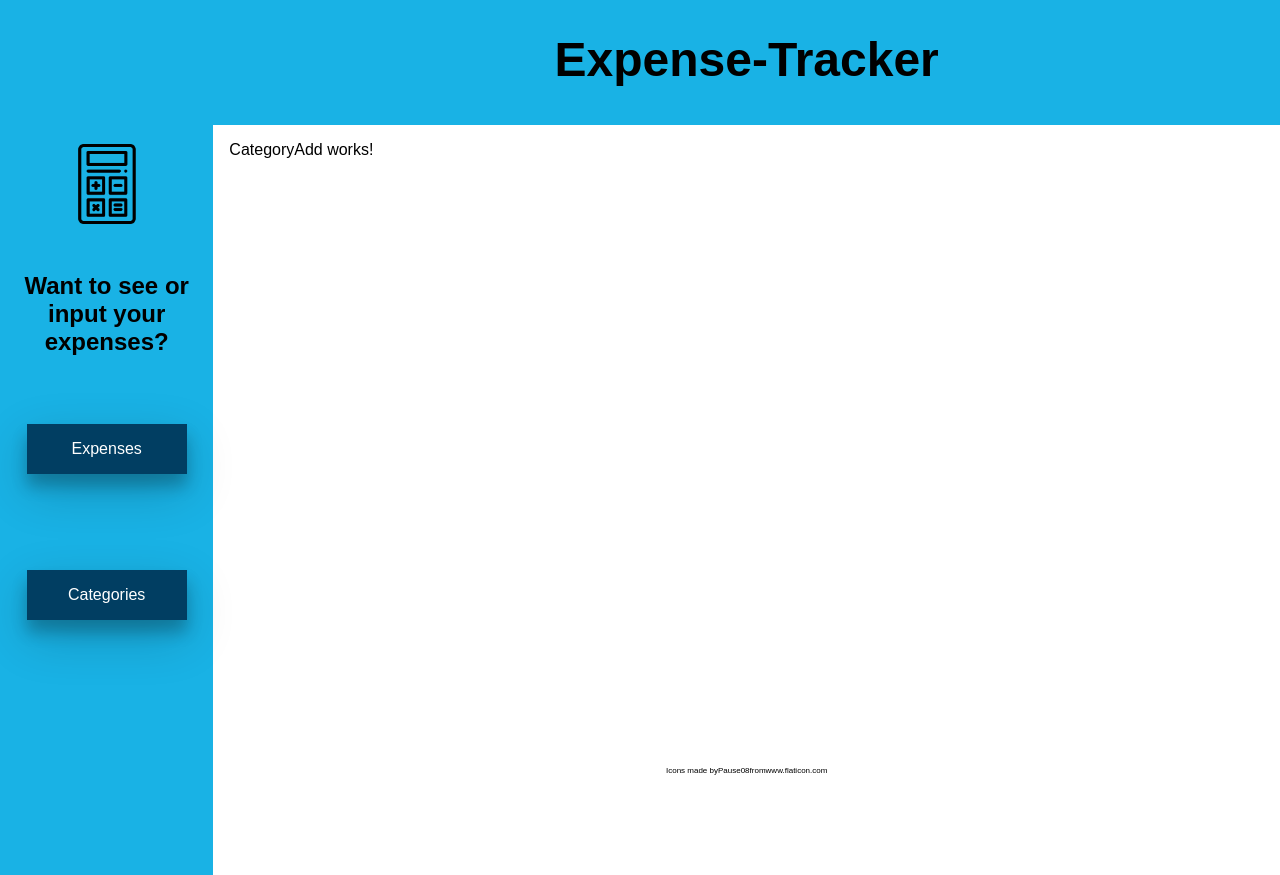
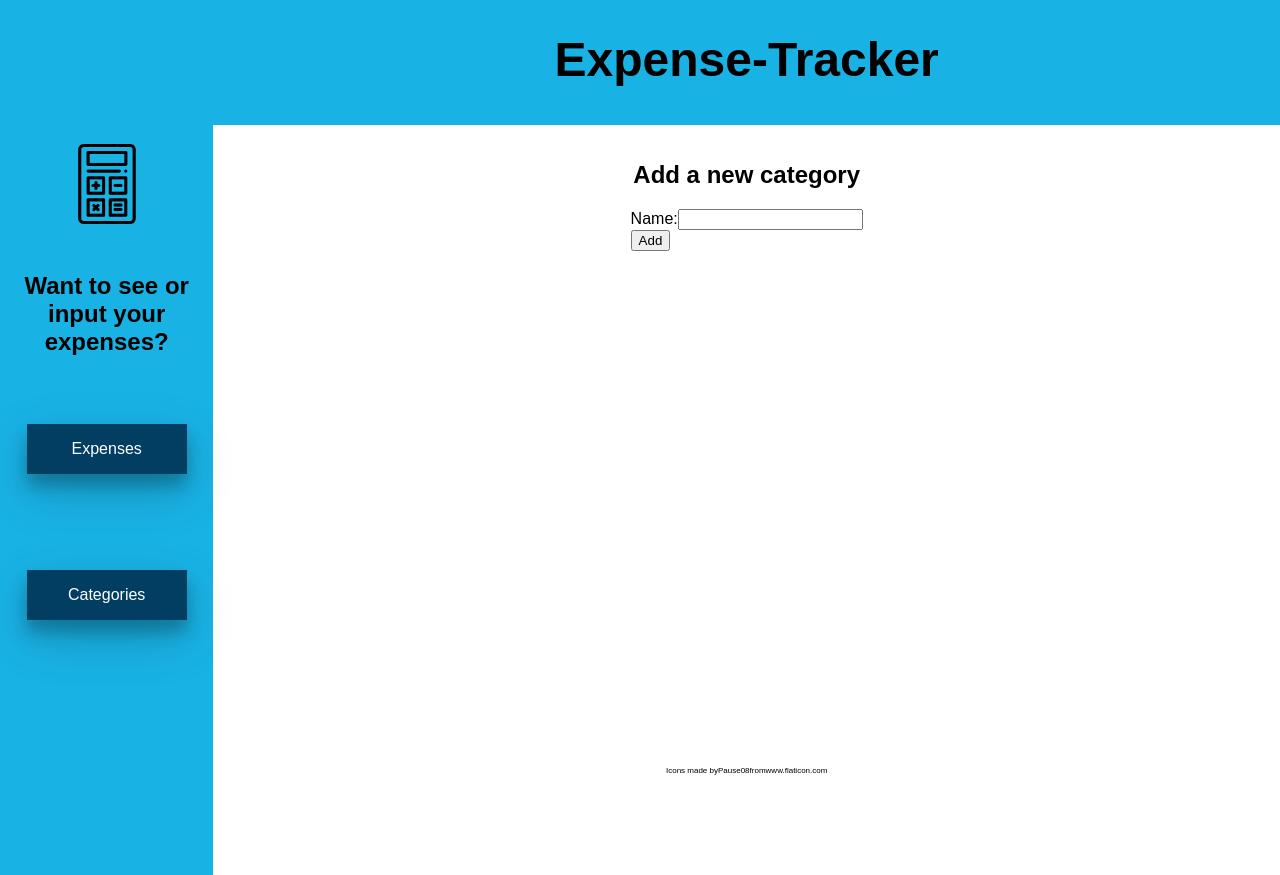
Before and after one commit to anedomansky/expense-tracker, a React app in the folder frontend/: page /category/add in a window 1280 px wide. Built offline with nearby package versions, Linux system fonts and the light colour scheme.

Commit message:
Feature: Adding categories.

```diff
--- /dev/null
+++ b/frontend/src/components/category/add/CategoryAdd.scss
@@ -0,0 +1,6 @@
+.category-add {
+    display: flex;
+    justify-content: center;
+    align-items: center;
+    flex-direction: column;
+}
--- a/frontend/src/components/category/add/CategoryAdd.tsx
+++ b/frontend/src/components/category/add/CategoryAdd.tsx
@@ -1,8 +1,30 @@
-import React from 'react';
+import React, { ReactNode } from 'react';
+import './CategoryAdd.scss';
+import CategoryService from '../service/CategoryService';
 
-// TODO: implement - centered <form>
-const CategoryAdd: React.FC = () => (
-    <div>CategoryAdd works!</div>
-);
+class CategoryAdd extends React.PureComponent {
+    addCategory = async (event: any): Promise<void> => {
+        event.preventDefault();
+        console.log(event.target[0].value);
+        const response = await CategoryService.getInstance().addCategory(event.target[0].value);
+        console.log(response.success);
+    }
+
+    render(): ReactNode {
+        return (
+            <section className="category-add">
+                <h2>Add a new category</h2>
+                <form onSubmit={() => this.addCategory(event)}>
+                    <label htmlFor="category-add__name">
+                        Name:
+                        <input type="text" id="category-add__name" name="name" pattern="[a-zA-Z]+" required />
+                        <br />
+                        <button type="submit">Add</button>
+                    </label>
+                </form>
+            </section>
+        );
+    }
+}
 
 export default CategoryAdd;
--- a/frontend/src/components/category/service/CategoryService.ts
+++ b/frontend/src/components/category/service/CategoryService.ts
@@ -1,4 +1,5 @@
 import { ICategory } from '../../../interfaces/ICategory';
+import { ISuccessMessage } from '../../../interfaces/ISuccessMessage';
 
 class CategoryService {
     private static instance: CategoryService;
@@ -23,7 +24,20 @@ class CategoryService {
         return response;
     }
 
-    // TODO: implement /add, /update, /delete
+    public async addCategory(name: string): Promise<ISuccessMessage> {
+        const responseRaw = await fetch(`${this.baseUrl}/category/add`, {
+            method: 'POST',
+            headers: {
+                Accept: 'application/json',
+                'Content-Type': 'application/json',
+            },
+            body: JSON.stringify({ name }),
+        });
+        const response = responseRaw.json();
+        return response;
+    }
+
+    // TODO: implement /update, /delete
 }
 
 export default CategoryService;
--- /dev/null
+++ b/frontend/src/interfaces/ISuccessMessage.ts
@@ -0,0 +1,3 @@
+export interface ISuccessMessage {
+    success: string;
+}
```
Also changed, not shown: 2 other files (tests, documents, lock files or other folders).
